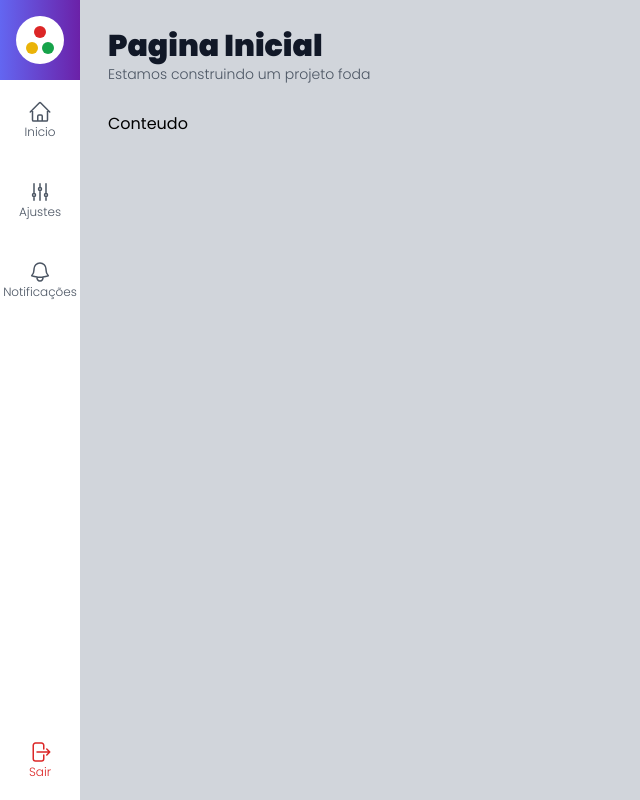
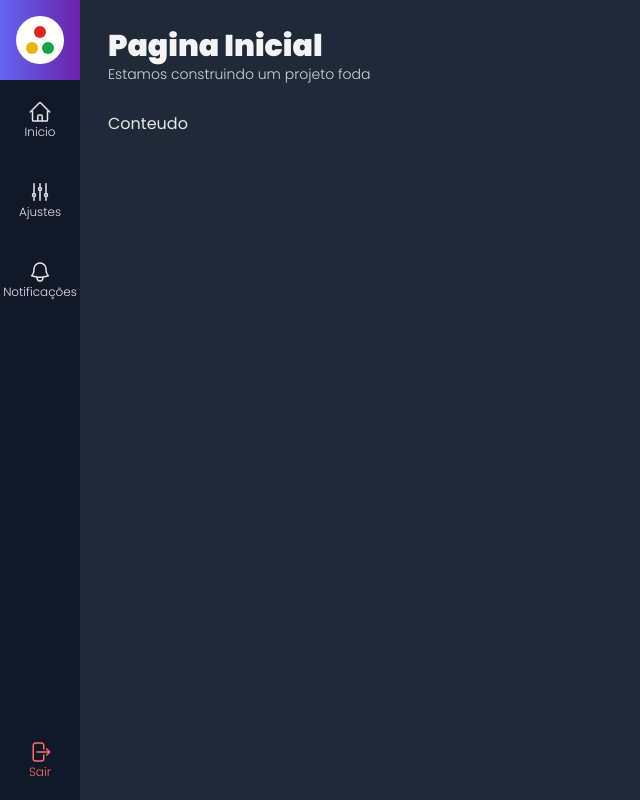
Before and after one commit to leomoreira597/template-admin, a Next.js app: page / in a window 1280 px wide. Shown: the whole page, without its empty margins (0-640 px from the left). Built offline with nearby package versions, Linux system fonts and the light colour scheme.

Commit message:
começando a introduzir o modo escuro

```diff
--- a/components/template/Conteudo.tsx
+++ b/components/template/Conteudo.tsx
@@ -5,7 +5,7 @@ interface ConteudoProps{
 
 export default function Conteudo(props: ConteudoProps){
     return(
-        <div className={`flex flex-col mt-7`}>
+        <div className={`flex flex-col mt-7 dark:text-gray-200`}>
             {props.children}
         </div>
     );
--- a/components/template/Layout.tsx
+++ b/components/template/Layout.tsx
@@ -11,7 +11,7 @@ interface LayoutProps {
 
 export default function Layout(props: LayoutProps) {
     return (
-        <div className={`flex h-screen w-screen`}>
+        <div className={`dark flex h-screen w-screen`}>
             <MenuLateral />
             <div className={`flex flex-col w-full p-7 bg-gray-300 dark:bg-gray-800`}>
                 <Cabecalho titulo={props.titulo} subtitulo={props.subtitulo} />
--- a/components/template/MenuItem.tsx
+++ b/components/template/MenuItem.tsx
@@ -11,14 +11,14 @@ interface MenuItemProps {
 export default function MenuItem(props: MenuItemProps) {
     function renderizarLink() {
         return (
-            <a className={`flex flex-col justify-center items-center w-20 h-20 text-gray-600 ${props.className}`}>
+            <a className={`flex flex-col justify-center items-center w-20 h-20 text-gray-600 dark:text-gray-200 ${props.className}`}>
                 {props.icone}
                 <span className={`text-xs font-light`}>{props.texto}</span>
             </a>
         );
     }
     return (
-        <li onClick={props.onClick} className={` hover:bg-gray-100 cursor-pointer`}>
+        <li onClick={props.onClick} className={` hover:bg-gray-100 dark:hover:bg-gray-800 cursor-pointer`}>
             {props.url ? (
                 <Link href={props.url}>
                     {renderizarLink()}
--- a/components/template/MenuLateral.tsx
+++ b/components/template/MenuLateral.tsx
@@ -4,7 +4,8 @@ import Logo from "./Logo";
 
 export default function MenuLateral(){
     return(
-        <aside className={`flex flex-col `}>
+        <aside className={`flex flex-col bg-gray-200 text-gray-700 dark:bg-gray-900`}>
+
             <div className={`flex flex-col items-center justify-center
             h-20 w-20 bg-gradient-to-r from-indigo-500 to-purple-800`
             }>
@@ -17,7 +18,7 @@ export default function MenuLateral(){
             </ul>
             <ul>
                 <MenuItem onClick={() => console.log('Saiu')} texto="Sair" icone={IconeSair}
-                className={`text-red-600 hover:bg-red-400 hover:text-white`} />
+                className={`text-red-600 dark:text-red-400 dark:hover:text-white hover:bg-red-400 hover:text-white`} />
             </ul>
         </aside>
     );
--- a/components/template/Titulo.tsx
+++ b/components/template/Titulo.tsx
@@ -7,10 +7,10 @@ interface TituloProps{
 export default function Titulo(props: TituloProps){
     return(
         <div>
-            <h1 className={`font-black text-3xl text-gray-900 `}>
+            <h1 className={`font-black text-3xl text-gray-900 dark:text-gray-100 `}>
                 {props.titulo}
             </h1>
-            <h2 className={`font-light text-sm text-gray-600`}>
+            <h2 className={`font-light text-sm text-gray-600 dark:text-gray-300`}>
                 {props.subtitulo}
             </h2>
         </div>
```
